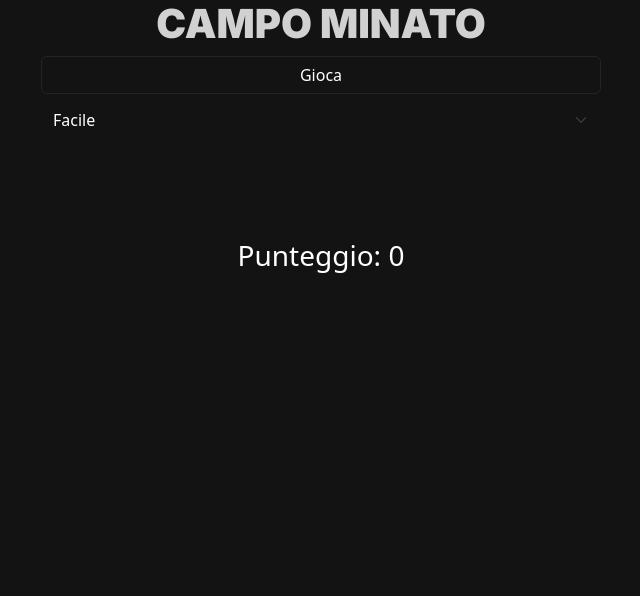
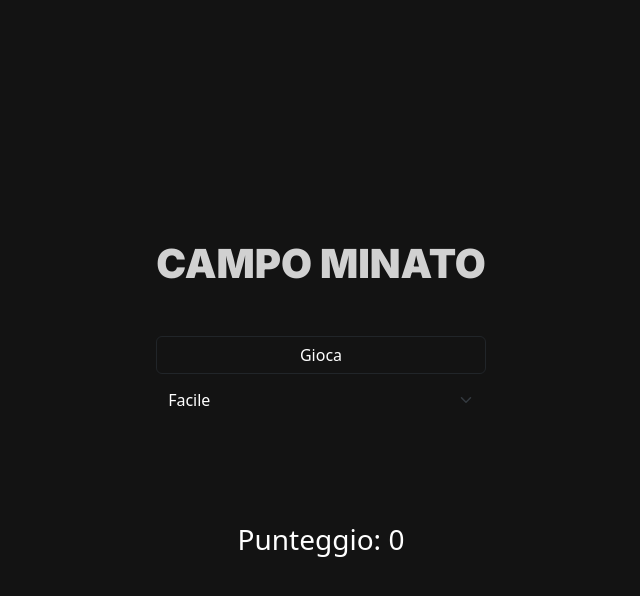
Before and after one commit to nicolocamassa/js-campominato-dom, a plain HTML site: page index.html in a window 1280 px wide. Shown: the whole page, without its empty margins (319-959 px from the left). Drawn offline with nearby package versions, Linux system fonts and the light colour scheme.

Commit message:
[UPDATE BONUS] style updated

```diff
--- a/css/style.css
+++ b/css/style.css
@@ -9,6 +9,15 @@
 body{
     background-color: rgb(19, 19, 19);
 
+}
+
+section{
+    width: 100vw;
+    height: 100vh;
+
+    display: flex;
+    flex-direction: column;
+    justify-content: center;
 }
 
 .square-container{
--- a/index.html
+++ b/index.html
@@ -11,8 +11,9 @@
 </head>
 
 <body>
+    <section>
         <div class="container-width">
-        <h1 class="text-center">CAMPO MINATO</h1>
+            <h1 class="text-center mb-5">CAMPO MINATO</h1>
             <div class="d-flex justify-content-center mt-2" id="noneDisplayed">
                 <input type="button" value="Gioca" class="btn btn_css border-dark text-white" id="genBtn">
             </div>
@@ -35,7 +36,8 @@
         <div class="container-width-game mt-5">
             <input type="button" value="Rigioca" class="d-none btn btn_css border-dark text-white w-100 p-2 rounded-pill" id="restartBtn">
         </div>
-    <div class="text-white text-center mt-2 fs-3" id="point">Punteggio: 0</div>
+        <div class="text-white text-center mt-1 fs-3" id="point">Punteggio: 0</div>
+    </section>
     <script src="./js/script.js" type="text/javascript"></script>
 </body>
 
--- a/js/script.js
+++ b/js/script.js
@@ -1,10 +1,10 @@
 let genBtn = document.getElementById('genBtn');
 let restartBtn = document.getElementById('restartBtn');
+btnNone = document.getElementById('noneDisplayed');
 
 function tableGen(bomb, cellNum) {
 
     /* Scompare il bottone */
-    btnNone = document.getElementById('noneDisplayed');
     btnNone.classList.add('d-none');
 
     let pointIndex = document.getElementById('point');
@@ -30,8 +30,6 @@ function tableGen(bomb, cellNum) {
                 if (bomb.includes(parseInt(squareNum.innerHTML))) {
                     /* debugger; */
                     this.classList.add('bg-warning');
-                    restartBtn.classList.remove('d-none');
-
 
                     for (let i = 0; i < bomb.length; i++) {
                         /* Mostra tutte le bombe ogni 400ms */
@@ -39,6 +37,10 @@ function tableGen(bomb, cellNum) {
                             let bombSelect = bomb[i];
                             let bombClass = document.querySelector(".square" + bombSelect);
                             bombClass.classList.add('bg-warning');
+
+                            if(i == bomb.length - 1){
+                                restartBtn.classList.remove('d-none');
+                            }
                         }, i * 400)
                     }
 
@@ -64,6 +66,13 @@ function tableGen(bomb, cellNum) {
     }
 
 }
+
+restartBtn.addEventListener('click', function(){
+    let table = document.querySelector('.square-container');
+    table.innerHTML = '';
+    btnNone.classList.remove('d-none');
+    restartBtn.classList.add('d-none');
+});
 
 
 function difficultyCheck() {
```
Lines whose indentation alone changed are shown as unchanged.
